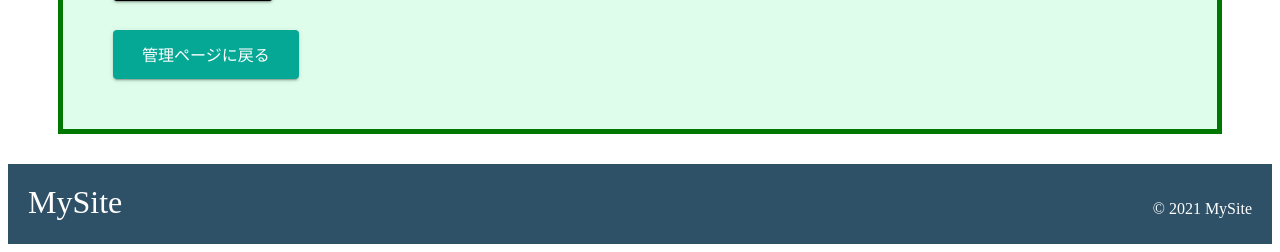
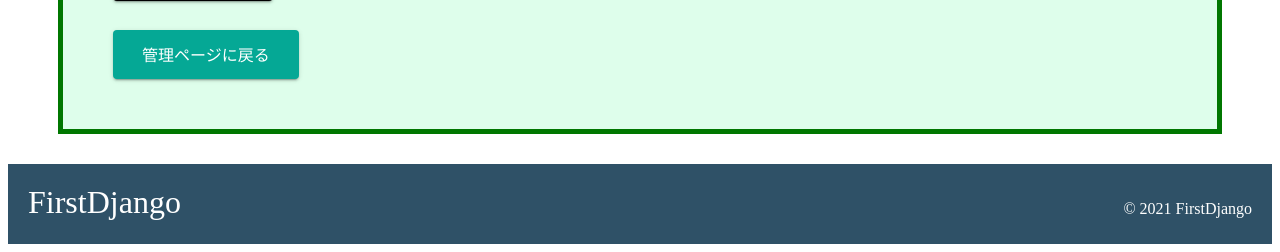
Before and after one commit to kachuno/FirstDjango, a Django app: page /schedule_create/ in a window 1280 px wide. Shown: the part 1097-1349 px from the top of the page. Run offline with Django 3.2, Linux system fonts and the light colour scheme.

Commit message:
Naming Change

```diff
--- a/templates/base.html
+++ b/templates/base.html
@@ -24,8 +24,8 @@
     {% block content %}
     {% endblock %}
     <div class = "footer">
-      <div class="footer-logo">MySite</div>
-      <div class="footer-list"><p>&copy; 2021 MySite</p></div>
+      <div class="footer-logo">FirstDjango</div>
+      <div class="footer-list"><p>&copy; 2021 FirstDjango</p></div>
     </div>
   </body>
 </html>
```
